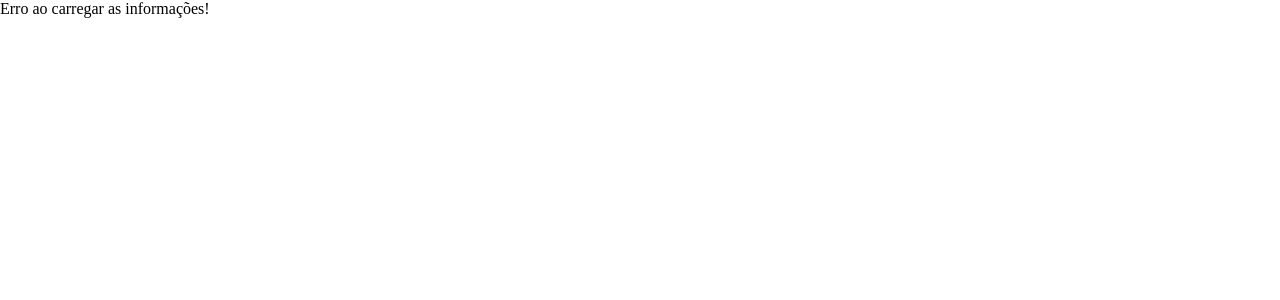
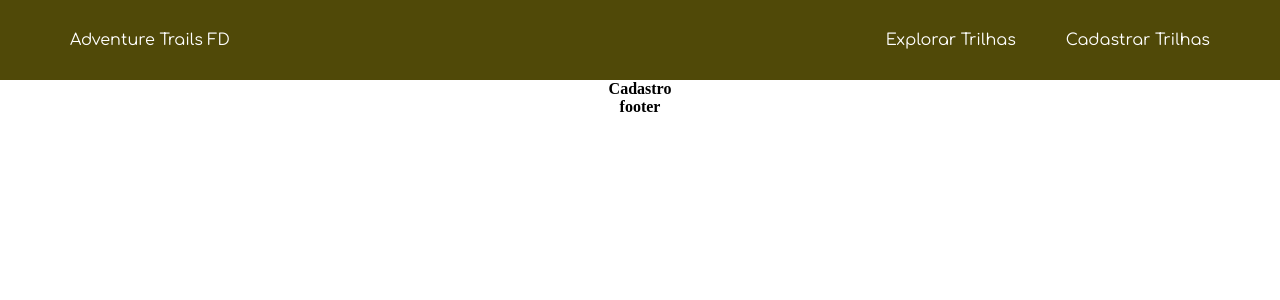
Before and after one commit to renatapulz/Adveture-Trails-FD-FMT, a React (Vite) app: page /cadastro-trilhas in a window 1280 px wide. Shown: the top 300 px of the page. Built offline with nearby package versions, Linux system fonts and the light colour scheme; no server answers.

Commit message:
Criado uma pasta para armazenar as páginas e rotas. Retirado o código do App e inserido na página de listagem, criado ainda as páginas de Home, cadastro e o componente de Footer. Usado o react-router-dom para gerenciamento da navegação e o outlet para rendeirização das rotas filhas.

```diff
--- a/package.json
+++ b/package.json
@@ -16,7 +16,8 @@
     "@mui/material": "^5.15.14",
     "prop-types": "^15.8.1",
     "react": "^18.2.0",
-    "react-dom": "^18.2.0"
+    "react-dom": "^18.2.0",
+    "react-router-dom": "^6.22.3"
   },
   "devDependencies": {
     "@types/react": "^18.2.66",
--- a/src/App.jsx
+++ b/src/App.jsx
@@ -1,44 +1,15 @@
-import CardTrilha from "./assets/components/CardTrilha/CardTrilha";
-import Cabecalho from "./assets/components/header";
+import NavBar from "./assets/components/header";
 import "./App.css";
-import { useEffect, useState } from "react";
+import {Outlet} from "react-router-dom"
+import Footer from "./assets/components/footer";
 
 function App() {
-  let [data, setData] = useState(null);
-  const [loading, setLoading] = useState (true);
-  const [error, setError] = useState(null);
-
-  useEffect (() => {
-    fetch ('http://localhost:3000/trilhas')
-    .then(response => {
-      if (response.ok) {
-      return response.json()
-    }
-    throw response;
-  })
-  .then(data => {
-    console.log('Dados recebidos da API:', data);
-    setData(data.trilhas);
-  })
-  .catch(error => {
-    console.log("Erro na Api.", error);
-    setError(error);
-  })
-  .finally(() => {
-    setLoading(false);
-  })
-}, [])
-
-  if(loading) return "Carregando...";
-  if(error) return "Erro ao carregar as informações!";
 
   return (
     <div className="container">
-      <Cabecalho />
-      <h1 className="titulo">Explore Trilhas Incríveis</h1>
-      {data !== null && data.map((trilha, index) => (
-        <CardTrilha dadosTrilha={trilha} key={index} />
-      ))}
+      <NavBar />
+      <Outlet />
+      <Footer />
     </div>
   );
 }
--- /dev/null
+++ b/src/assets/components/footer/index.jsx
@@ -0,0 +1,7 @@
+function Footer() {
+    return (
+    <h1>footer</h1>
+    )
+}
+
+export default Footer;
--- a/src/assets/components/header/index.jsx
+++ b/src/assets/components/header/index.jsx
@@ -1,17 +1,18 @@
 import "./style.css";
+import {Link} from "react-router-dom";
 
-function Cabecalho() {
+function NavBar() {
     return (
         <header className="header">
-            <div className="titulo-header">Adventure Trails FD</div>
+            <div className="titulo-header"><Link to="/" className="link-menu">Adventure Trails FD</Link></div>
             <nav>
                 <ul className="menu">
-                    <li><a href="#">Explorar Trilhas</a></li>
-                    <li><a href="#">Cadastrar Trilhas</a></li>
+                    <li><Link to="/lista-trilhas" className="link-menu">Explorar Trilhas</Link></li>
+                    <li><Link to="/cadastro-trilhas" className="link-menu">Cadastrar Trilhas</Link></li>
                 </ul>
             </nav>
         </header>
     )
 }
 
-export default Cabecalho;
+export default NavBar;
--- a/src/assets/components/header/style.css
+++ b/src/assets/components/header/style.css
@@ -30,7 +30,7 @@
     margin-right: 50px;
 }
 
-.menu li a {
+.link-menu {
     color: #FFFFFF;
     text-decoration: none;
 }
--- a/src/main.jsx
+++ b/src/main.jsx
@@ -1,8 +1,11 @@
 import React from 'react'
 import ReactDOM from 'react-dom/client'
-import App from './App.jsx'
 import './index.css'
+import routers from './router/Routes'
+import { RouterProvider } from 'react-router-dom'
+
 
 ReactDOM.createRoot(document.getElementById('root')).render(
-    <App />
+    <RouterProvider router={routers}>
+    </RouterProvider>
 )
--- /dev/null
+++ b/src/pages/Cadastro-Trilhas/Cadastro.jsx
@@ -0,0 +1,7 @@
+function Cadastro () {
+    return (
+        <h1>Cadastro</h1>
+    )
+}
+
+export default Cadastro;
--- /dev/null
+++ b/src/pages/Erro/ErroPage.jsx
@@ -0,0 +1,7 @@
+function Erro () {
+    return (
+        <h1>Página não encontrada</h1>
+    )
+}
+
+export default Erro;
--- /dev/null
+++ b/src/pages/Home/Home.jsx
@@ -0,0 +1,10 @@
+
+function Home () {
+    return (
+        <div>
+            <h1>Home</h1>
+        </div>
+    )
+}
+
+export default Home;
--- /dev/null
+++ b/src/pages/Listagem-Trilhas/Listagem.jsx
@@ -0,0 +1,44 @@
+import CardTrilha from "../../assets/components/CardTrilha/CardTrilha.jsx";
+import { useEffect, useState } from "react";
+import "./style.css";
+
+function Listagem () {
+    let [data, setData] = useState(null);
+    const [loading, setLoading] = useState (true);
+    const [error, setError] = useState(null);
+
+    useEffect (() => {
+      fetch ('http://localhost:3000/trilhas')
+      .then(response => {
+        if (response.ok) {
+        return response.json()
+      }
+      throw response;
+    })
+    .then(data => {
+      console.log('Dados recebidos da API:', data);
+      setData(data.trilhas);
+    })
+    .catch(error => {
+      console.log("Erro na Api.", error);
+      setError(error);
+    })
+    .finally(() => {
+      setLoading(false);
+    })
+  }, [])
+
+    if(loading) return "Carregando...";
+    if(error) return "Erro ao carregar as informações!";
+
+    return (
+        <div className="container">
+        <h1 className="titulo">Explore Trilhas Incríveis</h1>
+        {data !== null && data.map((trilha, index) => (
+          <CardTrilha dadosTrilha={trilha} key={index} />
+        ))}
+      </div>
+    )
+}
+
+export default Listagem;
--- /dev/null
+++ b/src/pages/Listagem-Trilhas/style.css
@@ -0,0 +1,12 @@
+.container {
+    display: flex;
+    flex-direction: column;
+    width: 100vw;
+    align-items: center;
+}
+
+.titulo {
+    margin: 1em auto;
+    font-size: 48px;
+    color: #504908;
+}
--- /dev/null
+++ b/src/router/Routes.jsx
@@ -0,0 +1,31 @@
+import { createBrowserRouter } from 'react-router-dom'
+import App from '../App.jsx'
+import Home from '../pages/Home/Home.jsx'
+import Cadastro from '../pages/Cadastro-Trilhas/Cadastro.jsx'
+import Listagem from '../pages/Listagem-Trilhas/Listagem.jsx'
+import ErroPage from '../pages/Erro/ErroPage.jsx'
+
+const routers = createBrowserRouter([
+    {
+        path: "/",
+        element: <App />,
+        errorElement: <ErroPage />,
+        children: [
+            {
+                path: "/",
+                element: <Home />
+            },
+            {
+                path: "/cadastro-trilhas",
+                element: <Cadastro />,
+
+            },
+            {
+                path: "/lista-trilhas",
+                element: <Listagem />
+            }
+        ]
+    }
+    ])
+
+    export default routers;
```
Also changed, not shown: 1 other file (tests, documents, lock files or other folders).
